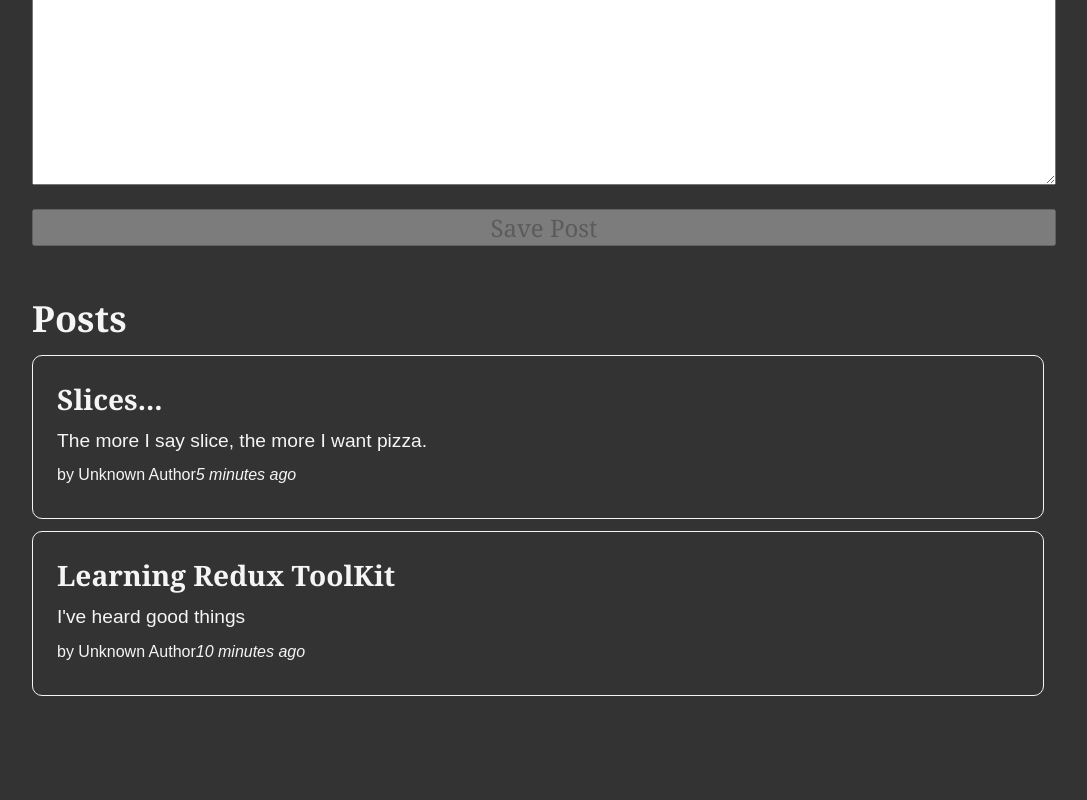
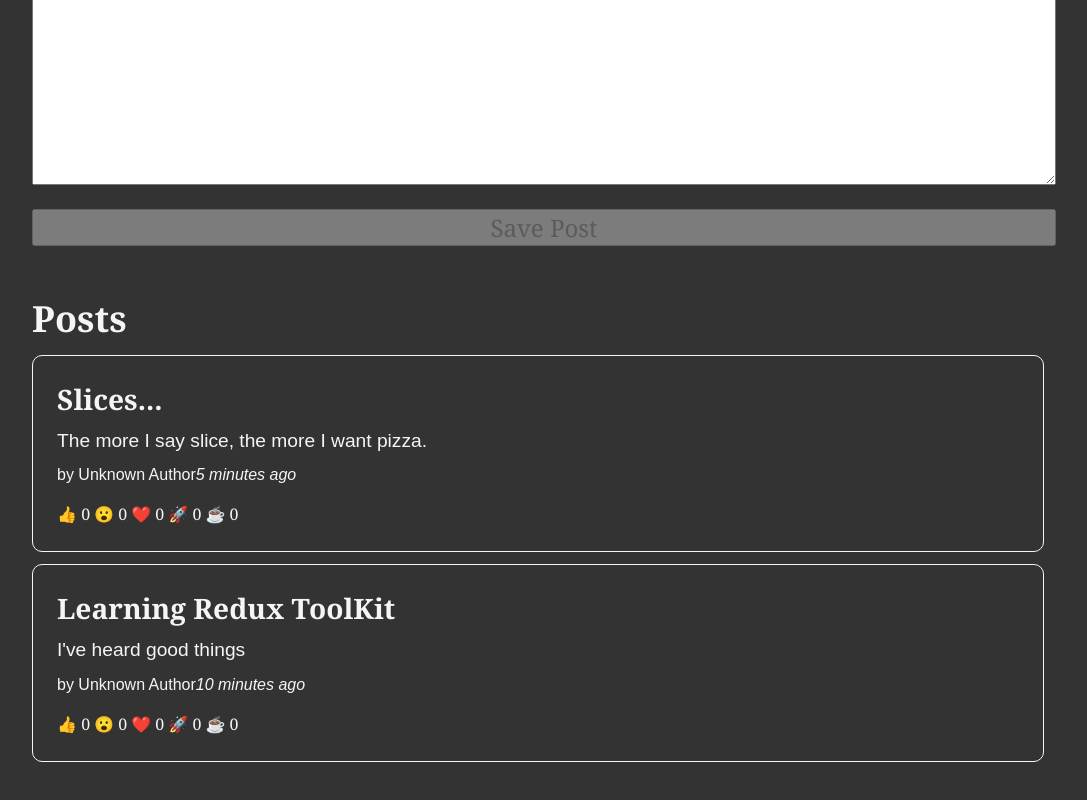
Before and after one commit to whiteforestcat/post-it, a React (Vite) app: page / in a window 1280 px wide. Shown: the part 441-1241 px from the top of the page, without its empty margins (96-1183 px from the left). Built offline with nearby package versions, Linux system fonts and the light colour scheme.

Commit message:
add emoji feature

```diff
--- a/src/features/posts/PostLists.jsx
+++ b/src/features/posts/PostLists.jsx
@@ -3,6 +3,7 @@
 import { selectAllPosts } from "./postsSlice";
 import PostAuthor from "./PostAuthor";
 import TimeAgo from "./TimeAgo";
+import ReactionButton from "./ReactionButton";
 
 const PostLists = () => {
   // const posts = useSelector((state) => state.posts);
@@ -29,6 +30,7 @@
           <PostAuthor userId={post.userId} />
           <TimeAgo timestamp={post.date} />
         </p>
+        <ReactionButton post={post}/>
       </article>
     );
   });
--- /dev/null
+++ b/src/features/posts/ReactionButton.jsx
@@ -0,0 +1,37 @@
+import React from "react";
+import { useDispatch } from "react-redux";
+import { reactionAdded } from "./postsSlice";
+
+const ReactionButton = ({ post }) => {
+  const dispatch = useDispatch();
+
+  const reactionEmoji = {
+    thumbsUp: "👍",
+    wow: "😮",
+    heart: "❤️",
+    rocket: "🚀",
+    coffee: "☕",
+  };
+
+  const reactionButton = Object.entries(reactionEmoji).map(([name, emoji]) => {
+    // note that [name, emoji] is the item in array not item and index
+    // item is array destructured into name and emoji
+    // destructuring into array is better than into object because there is no unique key name to use
+    return (
+      <button
+        key={name}
+        type="button"
+        className="reactionButton"
+        onClick={() =>
+          dispatch(reactionAdded({ postId: post.id, reaction: name }))
+        }
+      >
+        {emoji} {post.reactions[name]}
+      </button>
+    );
+  });
+
+  return <div>{reactionButton}</div>;
+};
+
+export default ReactionButton;
--- a/src/features/posts/postsSlice.js
+++ b/src/features/posts/postsSlice.js
@@ -7,12 +7,26 @@
     title: "Learning Redux ToolKit",
     content: "I've heard good things",
     date: sub(new Date(), { minutes: 10 }).toISOString(), // this gets the current date and subtracts 10min and converts it into string
+    reactions: {
+      thumbsUp: 0,
+      wow: 0,
+      heart: 0,
+      rocket: 0,
+      coffee: 0,
+    },
   },
   {
     id: "2",
     title: "Slices...",
     content: "The more I say slice, the more I want pizza.",
     date: sub(new Date(), { minutes: 5 }).toISOString(), // this gets the current date and subtracts 10min and converts it into string
+    reactions: {
+      thumbsUp: 0,
+      wow: 0,
+      heart: 0,
+      rocket: 0,
+      coffee: 0,
+    },
   },
 ];
 
@@ -40,15 +54,33 @@
             content,
             date: new Date().toISOString(),
             userId, // this will be from usersSlice
+            reactions: {
+              thumbsUp: 0,
+              wow: 0,
+              heart: 0,
+              rocket: 0,
+              coffee: 0,
+            },
           },
         };
       },
+    },
+    reactionAdded(state, action) {
+        // action.payload here will be an object
+        // meaning the reactionAdded() argument will be an object
+      const { postId, reaction } = action.payload;
+      const exisitngPost = state.find((post) => post.id === postId);
+      if (exisitngPost) {
+        exisitngPost.reactions[reaction]++;
+        // reaction in brackets is from function input ie payload
+        // ++ means increasing the count of the value of the corresponding key (reaction)
+      }
     },
   },
 });
 
 export const selectAllPosts = (state) => state.posts;
 
-export const { postAdded } = postsSlice.actions;
+export const { postAdded, reactionAdded } = postsSlice.actions;
 
 export default postsSlice.reducer;
```
